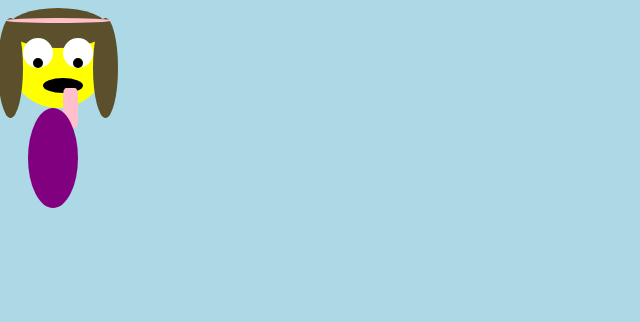
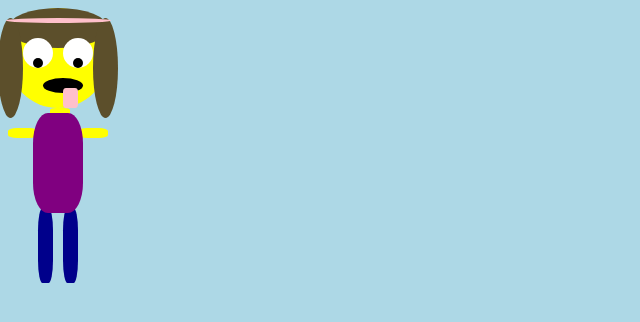
Before and after one commit to Smiththemyth/2020CS8Tri3, a plain HTML site: page index.html in a window 1280 px wide. Shown: the whole page, without its empty margins (0-640 px from the left). Drawn offline with Linux system fonts and the light colour scheme.

Commit message:
made legs arms and neck

```diff
--- a/index.html
+++ b/index.html
@@ -50,7 +50,7 @@
             }
             #tongue{
                 width: 15px;
-                height: 40px;
+                height: 20px;
                 background-color: pink;
                 border-radius: 20%;
                 position: absolute;
@@ -97,11 +97,65 @@
                 background-color: purple;
          width: 50px;
          height: 100px;
-         border-radius:50%;
+         border-radius:30%;
+         right:25px;
+         position: absolute;
+         top: 105px;
+            z-index:100;
+            }
+
+            #neck{
+                background-color: yellow;
+         width: 20px;
+         height: 7px;
+         border-radius:30%;
+         right:38px;
+         position: absolute;
+         top: 100px;
+
+            }
+             #leftarm{
+                background-color: yellow;
+         width: 30px;
+         height: 10px;
+         border-radius:30%;
+         right:70px;
+         position: absolute;
+         top: 120px;
+
+            }
+            #rightarm{
+                background-color: yellow;
+         width: 30px;
+         height: 10px;
+         border-radius:30%;
+         right:0px;
+         position: absolute;
+         top: 120px;
+
+            }
+            #rightleg{
+                background-color: darkblue;
+         width: 15px;
+         height: 75px;
+         border-radius:30%;
          right:30px;
          position: absolute;
+         top: 200px;
 
             }
+             #leftleg{
+                background-color: darkblue;
+         width: 15px;
+         height: 75px;
+         border-radius:30%;
+         right:55px;
+         position: absolute;
+         top: 200px;
+
+            }
+
+
 
 
 
@@ -133,6 +187,21 @@
         <div>
         <div id='chest'></div>
         </div>
+          <div>
+        <div id='neck'></div>
+        </div>
+        <div>
+        <div id='leftarm'></div>
+        </div>
+        <div>
+        <div id='rightarm'></div>
+        </div>
+        <div>
+        <div id='rightleg'></div>
+        </div>
+    <div>
+        <div id='leftleg'></div>
+        </div>
 
     </body>
 </html>
```
